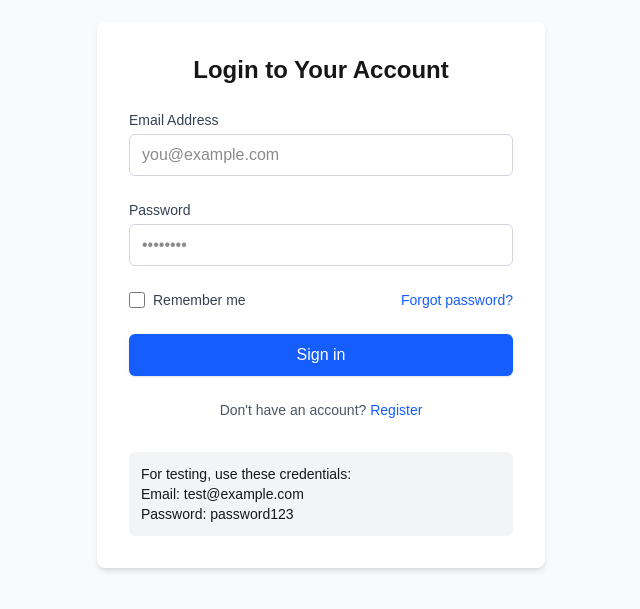
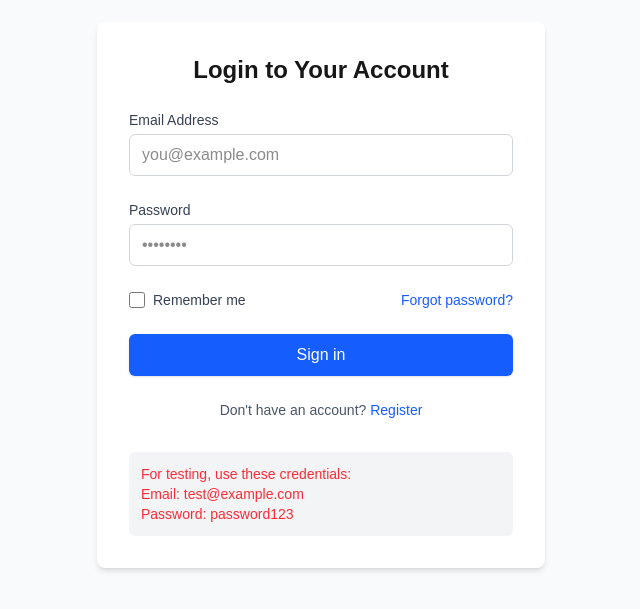
Before and after one commit to VKapitano/VeLoop, a Next.js app: page /login in a window 1280 px wide. Shown: the part 105-714 px from the top of the page, without its empty margins (319-959 px from the left). Built offline with nearby package versions, Linux system fonts and the light colour scheme; no server answers.

Commit message:
red letters for visibility

```diff
--- a/app/(auth)/login/page.js
+++ b/app/(auth)/login/page.js
@@ -153,9 +153,9 @@ export default function LoginPage() {
 
         {/* You can now safely remove this testing info box! */}
         <div className='mt-8 p-3 bg-gray-100 dark:bg-gray-700/50 rounded-md text-sm dark:text-gray-300'>
-          <p className='font-medium'>For testing, use these credentials:</p>
-          <p>Email: test@example.com</p>
-          <p>Password: password123</p>
+          <p className='font-medium text-red-500'>For testing, use these credentials:</p>
+          <p className='text-red-500'>Email: test@example.com</p>
+          <p className='text-red-500'>Password: password123</p>
         </div>
       </div>
     </div>
```
